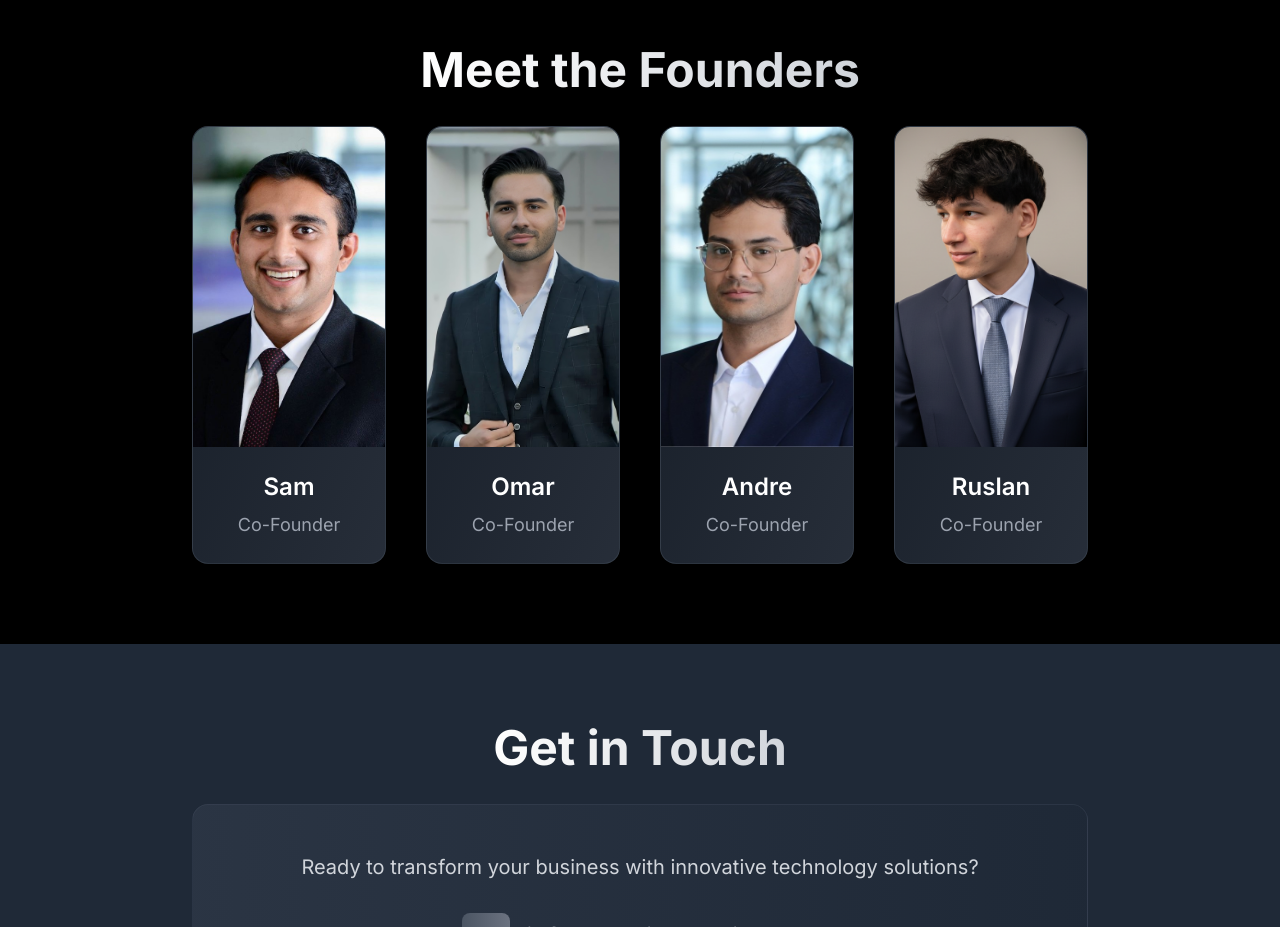
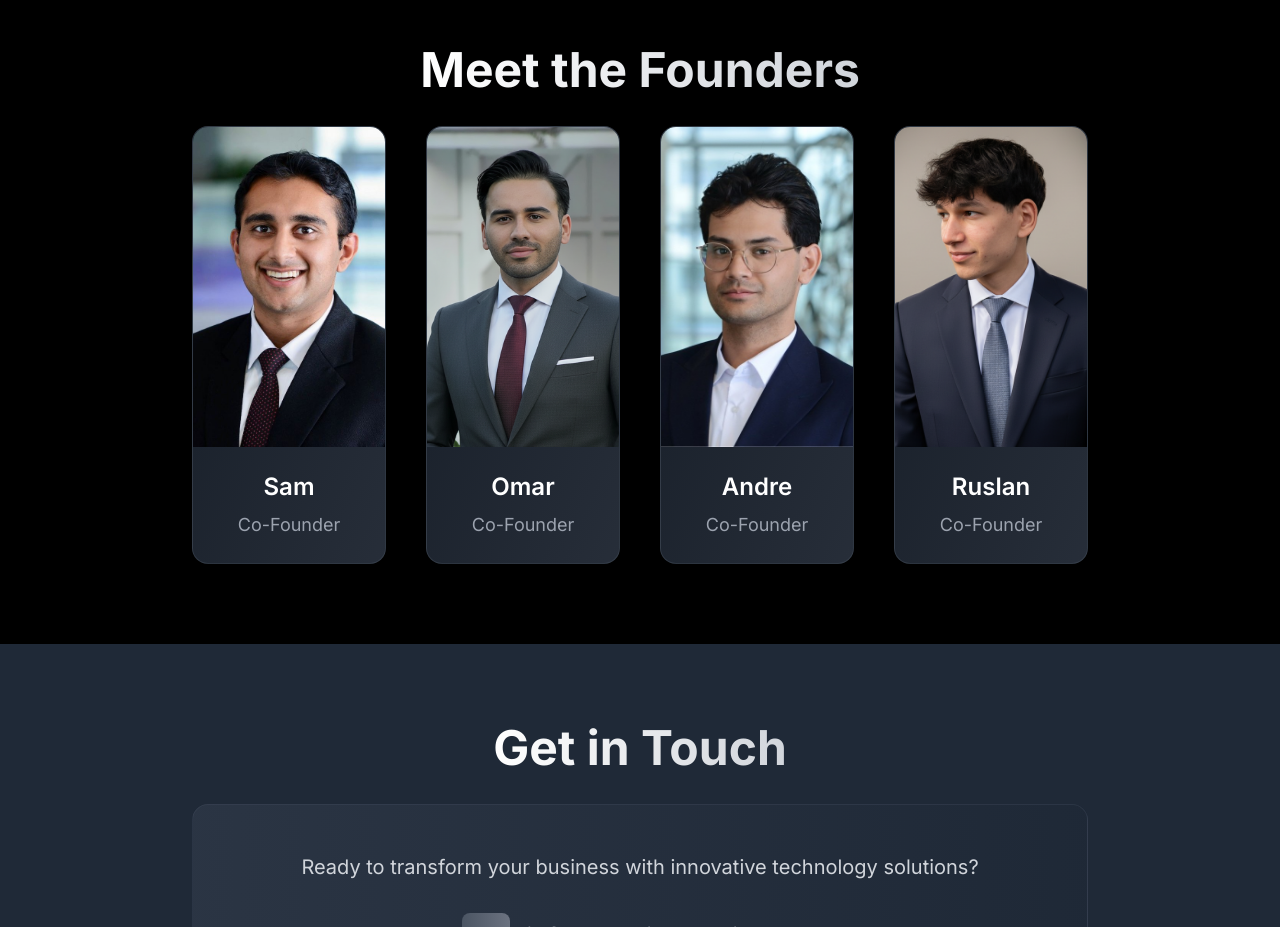
Before and after one commit to Omarofskii/soarinnovations-website, a React (Vite) app: page / in a window 1280 px wide. Shown: the part 2344-3271 px from the top of the page. Built offline with nearby package versions, Linux system fonts and the light colour scheme.

Commit message:
Updates Omar's picture

```diff
--- a/src/App.tsx
+++ b/src/App.tsx
@@ -254,7 +254,7 @@ function App() {
           <div className="grid grid-cols-1 sm:grid-cols-2 lg:grid-cols-4 gap-10">
             {[
               { name: "Sam", role: "Co-Founder", img: "/sam1.jpg", link: "https://www.linkedin.com/in/sam-singh-49ba85196/" },
-              { name: "Omar", role: "Co-Founder", img: "/omar.png", link: "https://www.linkedin.com/in/omar-rahman-b9897320b/" },
+              { name: "Omar", role: "Co-Founder", img: "/omar1.png", link: "https://www.linkedin.com/in/omar-rahman-b9897320b/" },
               { name: "Andre", role: "Co-Founder", img: "/andre.jpeg", link: "https://www.linkedin.com/in/aevogel/" },
               { name: "Ruslan", role: "Co-Founder", img: "/ruslan.png", link: "https://www.linkedin.com/in/ruslan-barshigov-999401265/" },
             ].map((founder, index) => (
```
Also changed, not shown: public/omar1.png (added).
